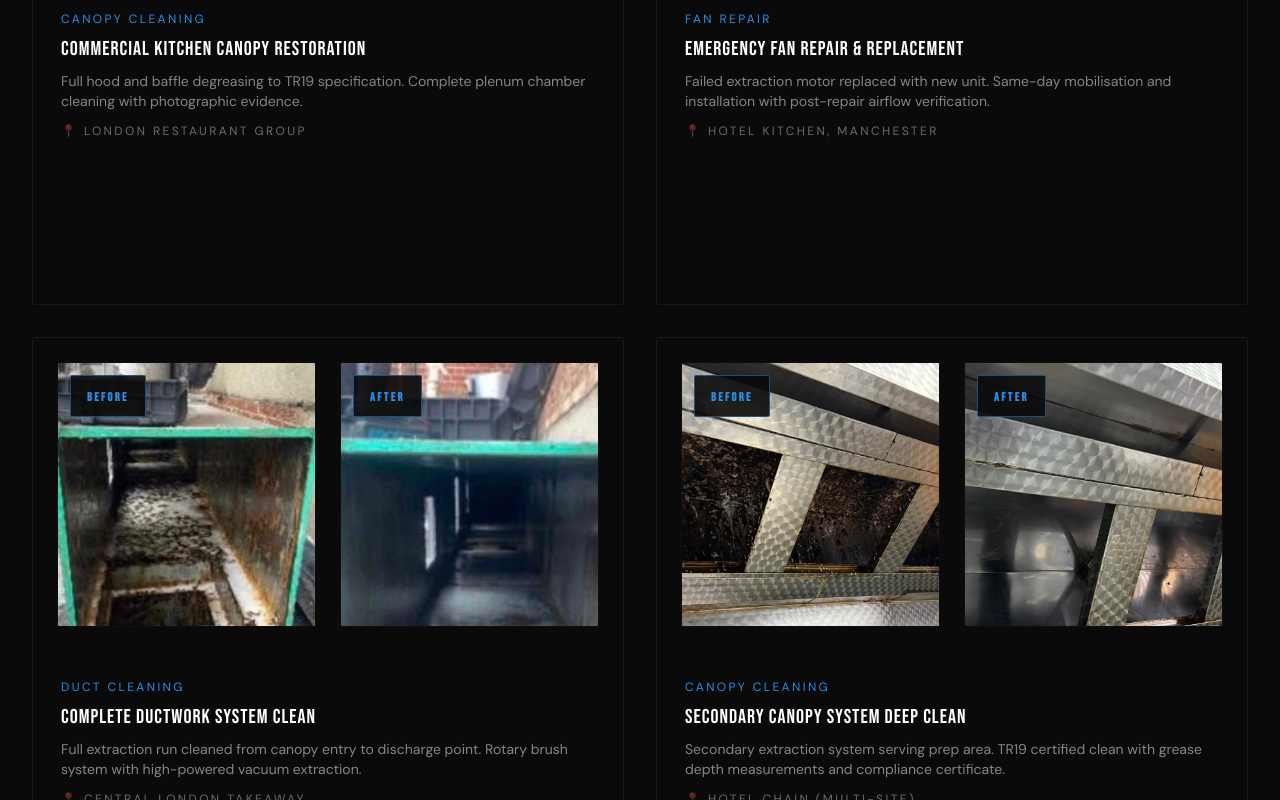
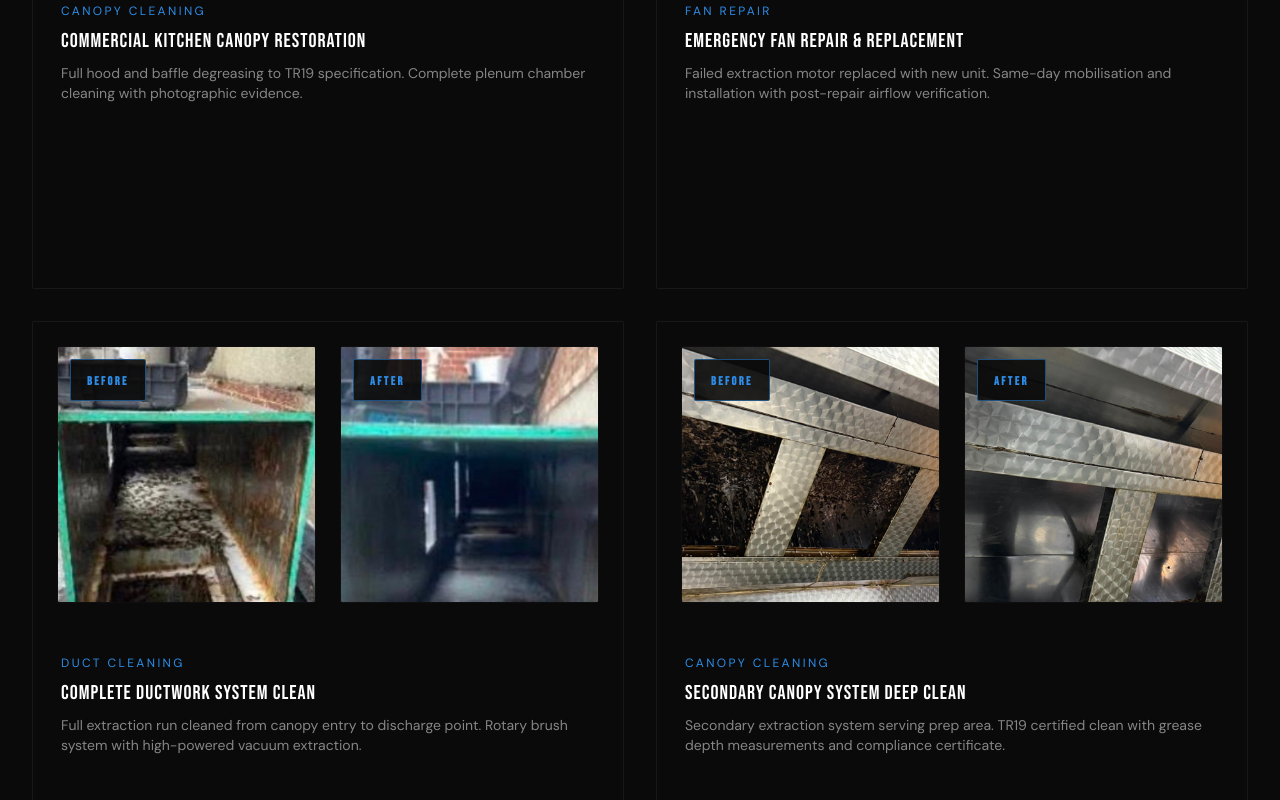
Before and after one commit to zaid5678/commercialcanopycleaning, a React (Vite) app: page /work in a window 1280 px wide. Shown: the part 920-1720 px from the top of the page. Built offline with nearby package versions, Linux system fonts and the light colour scheme.

Commit message:
Remove location text from work page case study cards

```diff
--- a/src/pages/Work.jsx
+++ b/src/pages/Work.jsx
@@ -118,7 +118,6 @@ function CaseStudyCard({ study, index }) {
               </div>
               <h3 className="font-heading text-lg sm:text-xl text-white mb-2 leading-tight">{study.title}</h3>
               <p className="font-body text-white/50 text-sm mb-3">{study.description}</p>
-              <p className="font-body text-white/40 text-xs uppercase tracking-widest">📍 {study.location}</p>
             </div>
           </div>
         </div>
```
